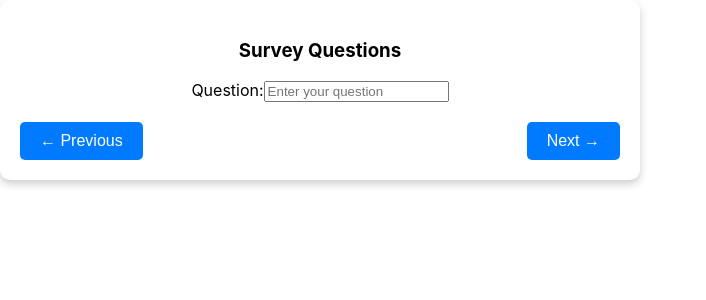
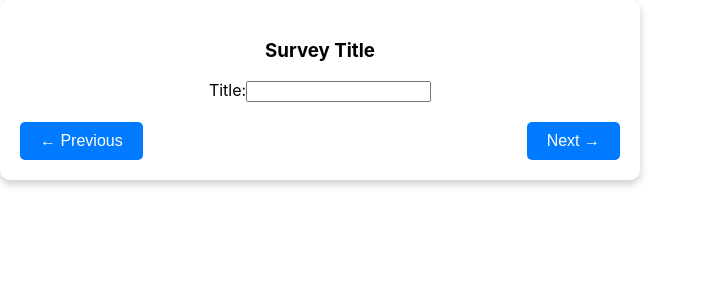
Before and after one commit to zsnowdon1/voting-ui, a React (Create React App) app: page / in a window 1280 px wide. Shown: the top 300 px of the page, without its empty margins (0-706 px from the left). Built offline with nearby package versions, Linux system fonts and the light colour scheme.

Commit message:
Working survey state

```diff
--- a/src/components/SurveyContainer/SurveyContainer.tsx
+++ b/src/components/SurveyContainer/SurveyContainer.tsx
@@ -1,15 +1,20 @@
-import React, { useState } from 'react';
+import { useState } from 'react';
 import SurveyNavbar from '../SurveyNavBar/SurveyNavBar';
 import SurveyTitle from '../SurveyTitle/SurveyTitle'
 import SurveyQuestions from '../SurveyQuestions/SurveyQuestions';
 import './SurveyContainer.css';
-import 'src/constants/global.types.ts';
-import { CreateSurveyRequest, Question } from '../../constants/global.types';
+// import 'src/constants/global.types.ts';
+import { Question, Survey } from '../../constants/global.types';
 
 const SurveyContainer = () => {
 
   const [step, setStep] = useState(1);
-  const [surveyData, setSurveyData] = useState<CreateSurveyRequest>();
+  const [survey, setSurvey] = useState<Survey>({
+    surveyId: 0,
+    hostUsername: '',
+    title: '',
+    questionList: []
+  });
 
   const nextStep = () => {
     if(step < 2) {
@@ -23,19 +28,45 @@ const SurveyContainer = () => {
     }
   };
 
-  const updateSurveyData = (updatedQuestion: Partial<Question>, index: number) => {
-    const updatedQuestions = (surveyData?.questionList ?? []).map((question, i) =>
+  // const setSurveyHelper = (updatedQuestions: Question[]) => {
+  //   setSurvey(survey => {
+  //       ...survey,
+  //       questionList: updatedQuestions,
+  //       surveyId: survey?.surveyId,
+  //       hostUsername: survey?.hostUsername,
+  //       title: survey,
+  //   });
+  // }
+
+  const updateSurveyData = (updatedQuestion: Question, index: number) => {
+    const updatedQuestions  = survey.questionList.map((question, i) =>
       i === index ? { ...question, ...updatedQuestion } : question
-    );
-    setSurveyData({ ...surveyData, questionList: updatedQuestions });
+  );
+
+  setSurvey(survey => ({
+      ...survey,
+      questionList: updatedQuestions,
+      surveyId: survey.surveyId,
+      hostUsername: survey.hostUsername,
+      title: survey.title
+    }));
+    // console.log(JSON.stringify(survey));
+  };
+
+  const updateTitle = (newTitle: string) => {
+    console.log('Updating title to: ' + newTitle)
+    setSurvey(survey => ({
+      ...survey,
+      title: newTitle,
+    }));
   };
 
   return (
     <div className="survey-container">
       {/* {step === 1 && <SurveyTitle surveyData={surveyData} updateSurveyData={updateSurveyData} />}
       {step === 2 && <SurveyQuestions surveyData={surveyData} updateSurveyData={updateSurveyData}/>} */}
-      {step === 1 && <SurveyTitle />}
-      {step === 2 && <SurveyQuestions question={surveyData?.questionList[step - 1]}/>}
+      {step === 1 && <SurveyTitle title={survey.title} updateTitle={updateTitle}/>}
+      {step === 2 && <SurveyQuestions question={survey.questionList[step - 1]}/>}
       <SurveyNavbar nextStep={nextStep} prevStep={prevStep} />
     </div>
   );
--- a/src/components/SurveyTitle/SurveyTitle.tsx
+++ b/src/components/SurveyTitle/SurveyTitle.tsx
@@ -1,20 +1,19 @@
 import React from 'react';
+import { SurveyTitleProps } from '../../constants/global.types';
 
-const SurveyQuestions = () => {
-    // const [question, setQuestion] = useState('');
+function SurveyTitle({ title, updateTitle }: SurveyTitleProps) {
 
-    // const handleAddQuestion = () => {
-    //   updateSurveyData({ questions: [...surveyData.questions, question] });
-    //   setQuestion(''); // Clear the input field after adding the question
-    // };
+  const handleTitleChange = (event: React.ChangeEvent<HTMLInputElement>) => {
+    updateTitle(event.target.value);
+  }
 
   return (
-    <div className="survey-questions">
-      <h3>Survey Questions</h3>
-      <label htmlFor="question">Question:</label>
-      <input type="text" id="question" name="question" placeholder="Enter your question" />
+    <div className="survey-title">
+      <h3>Survey Title</h3>
+      <label htmlFor="title">Title:</label>
+      <input type="text" id="title" value={title} onChange={handleTitleChange} name="title" />
     </div>
   );
 };
 
-export default SurveyQuestions;
+export default SurveyTitle;
```
Also changed, not shown: src/constants/global.types.ts (+6 -1 lines).
